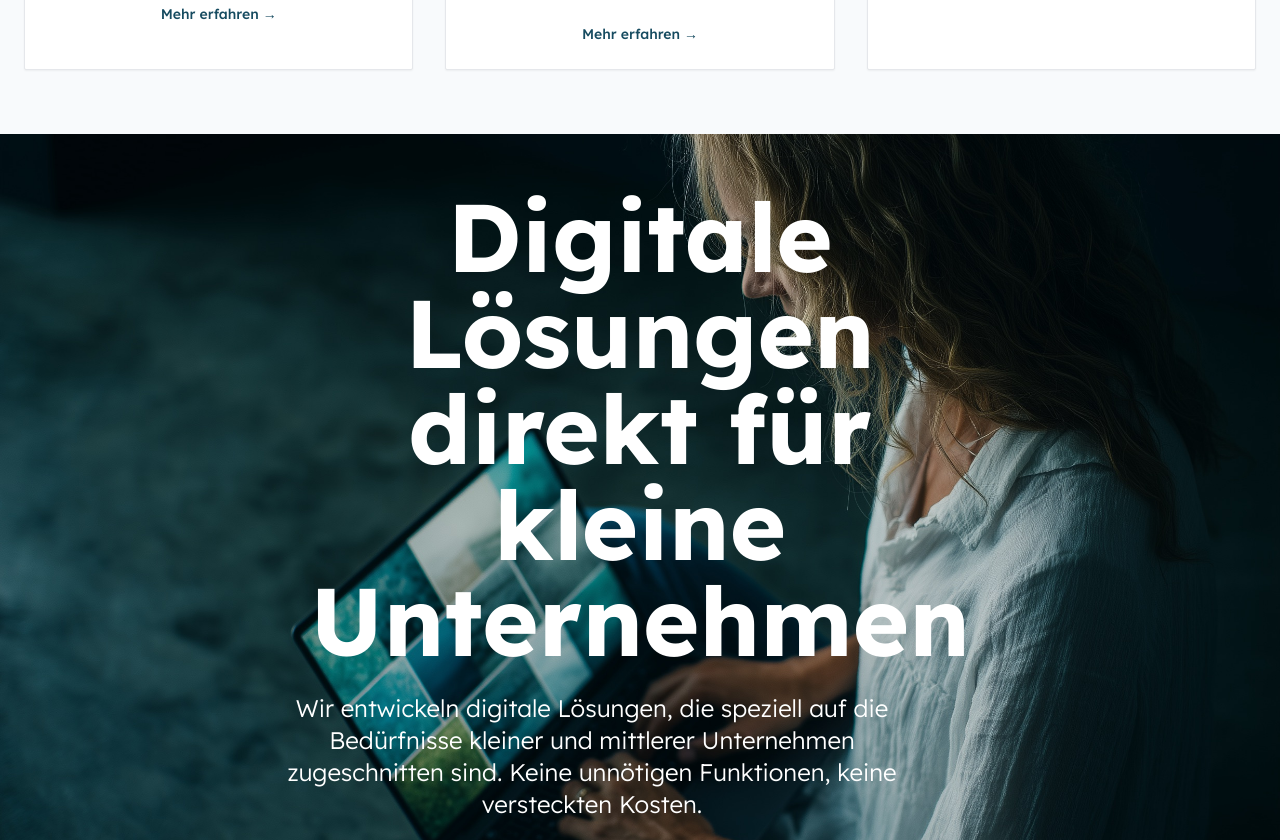
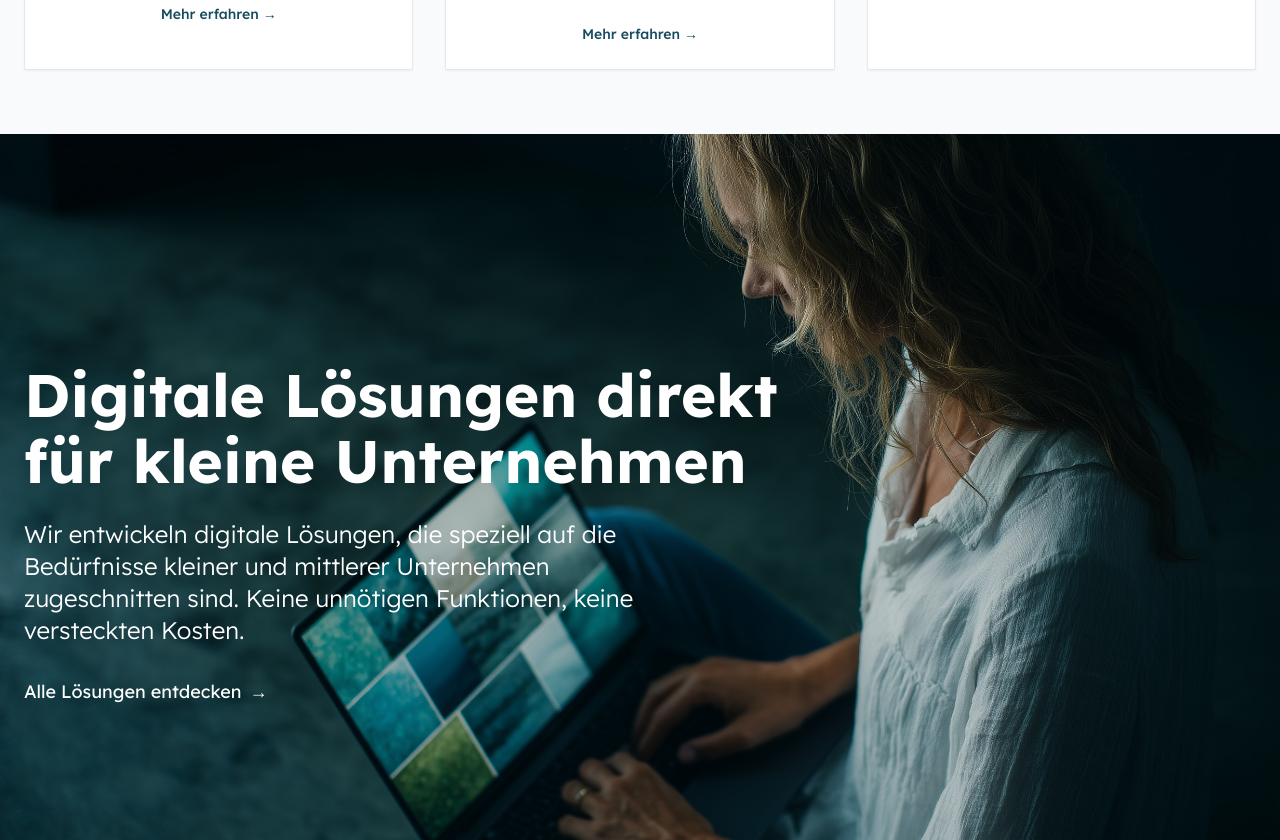
Before and after one commit to densenden/forkit, a React (Create React App) app: page / in a window 1280 px wide. Shown: the part 1960-2800 px from the top of the page. Built offline with nearby package versions, Linux system fonts and the light colour scheme.

Commit message:
Reduce hero title size to 75%, align solution and CTA sections to left

```diff
--- a/src/index.css
+++ b/src/index.css
@@ -199,7 +199,7 @@ code {
   }
 
   .homepage-hero-title {
-    @apply text-5xl md:text-6xl lg:text-7xl xl:text-8xl font-bold text-white leading-none mb-6 drop-shadow-lg;
+    @apply text-4xl md:text-5xl lg:text-6xl font-bold text-white leading-none mb-6 drop-shadow-lg;
   }
 
   .homepage-hero-subtitle {
--- a/src/pages/HomePage.tsx
+++ b/src/pages/HomePage.tsx
@@ -164,10 +164,10 @@ const HomePage: React.FC = () => {
       {/* Image Feature - Solution section with background image */}
       <HeroBackground
         imageSrc="/images/solution/solution_left.jpeg"
-        position="center"
+        position="left"
         overlayOpacity="medium"
       >
-        <div className="max-w-3xl mx-auto text-center">
+        <div className="max-w-3xl">
           <h2 className="homepage-hero-title mb-6">
             Digitale Lösungen direkt für kleine Unternehmen
           </h2>
@@ -331,17 +331,17 @@ const HomePage: React.FC = () => {
       {/* Call to Action Section with background image */}
       <HeroBackground
         imageSrc="/images/content/forkit_restaurant_tablet.jpg"
-        position="center"
+        position="left"
         overlayOpacity="medium"
       >
-        <div className="max-w-4xl mx-auto text-center">
+        <div className="max-w-3xl">
           <h2 className="homepage-hero-title mb-6">
             Werde Teil der Bewegung
           </h2>
           <p className="homepage-hero-subtitle mb-8">
             Wir wollen digitale Unabhängigkeit zurückgewinnen - für dich und dein Geschäft.
           </p>
-          <div className="flex flex-wrap gap-4 justify-center">
+          <div className="flex flex-wrap gap-4">
             <Link
               to="/warteliste"
               className="bg-ocean-600 hover:bg-ocean-700 text-white px-6 py-3 rounded-sm font-lexend font-medium text-base shadow-md transition-all"
```
